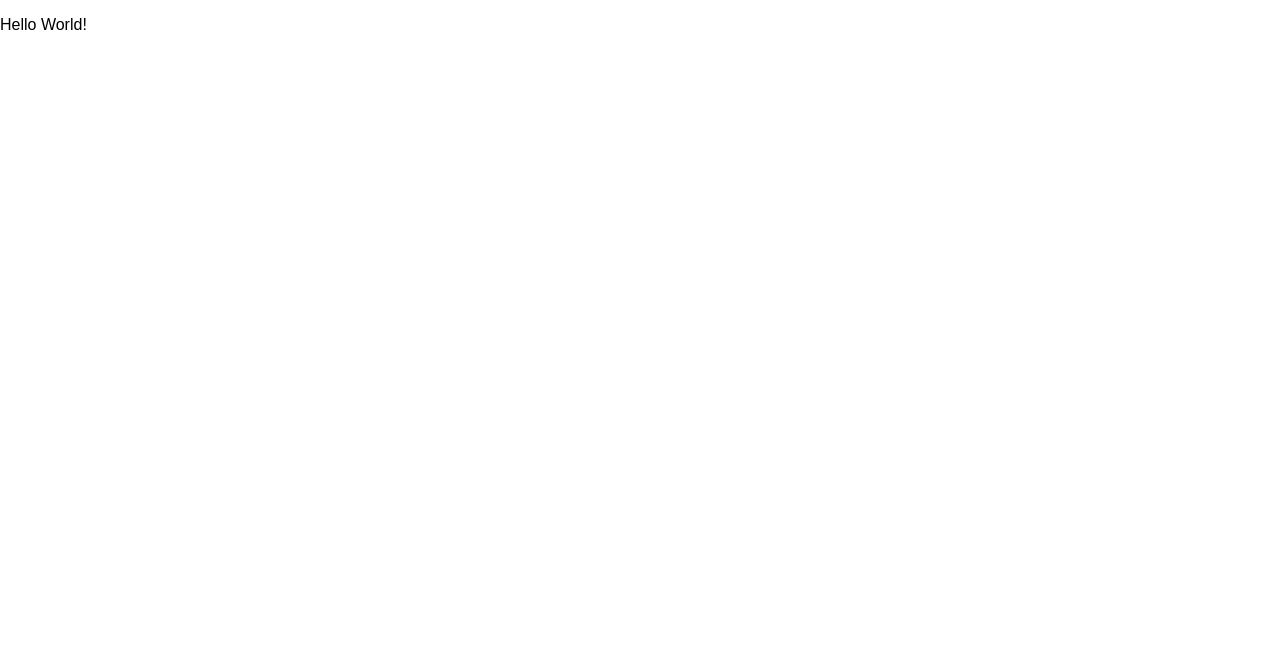
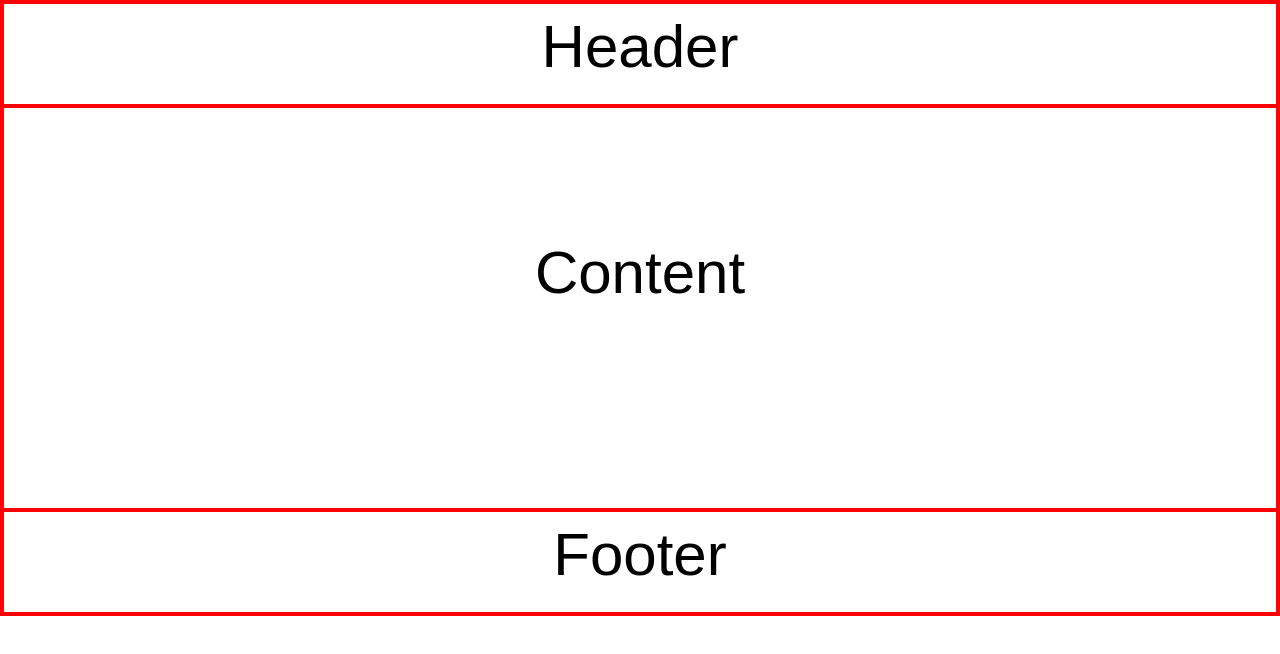
Before and after one commit to BradDHuang/React_basics_and_projects, a React (Create React App) app in the folder bradapp/: page / in a window 1280 px wide. Shown: the top 654 px of the page. Built offline with nearby package versions, Linux system fonts and the light colour scheme.

Commit message:
A simple web layout with css.

```diff
--- a/bradapp/src/App.js
+++ b/bradapp/src/App.js
@@ -2,7 +2,7 @@ import React, { Component } from 'react';
 // import logo from './logo.svg';
 import './App.css';
 // eslint-disable-next-line
-import Table from "./Table.js";
+// import Table from "./Table.js";
 // import Tr from "./Tr.js";
 // import Td from "./Td.js";
 
@@ -76,6 +76,7 @@ class App extends Component {
 }
 */
 
+/*
 // import React, {Component} from 'react';
 import Text from './Text.js';
 
@@ -96,5 +97,22 @@ class App extends Component {
     );
   }
 }
+*/
+
+import Header from "./layout/Header.js";
+import Footer from "./layout/Footer.js";
+import Content from "./layout/Content.js";
+
+class App extends Component {
+  render() {
+    return (
+      <div>
+        {<Header h="Header"/>}
+        {<Content c="Content"/>}
+        {<Footer f="Footer"/>}
+      </div>
+    );
+  };
+}
 
 export default App;
--- /dev/null
+++ b/bradapp/src/layout/Content.css
@@ -0,0 +1,13 @@
+
+.content {
+    /*top: 150px;*/
+    height: 400px;
+    font-size: 60px;
+    /*display: table-cell;*/
+    /*vertical-align: middle;*/
+    text-align: center;
+    line-height: 330px;
+    border-style: solid;
+    border-color: red;
+    border-width: 2px 4px 2px 4px;
+}
--- /dev/null
+++ b/bradapp/src/layout/Content.js
@@ -0,0 +1,14 @@
+
+import './Content.css';
+
+import React, {Component} from "react";
+
+class Content extends Component {
+    render() {
+        return (
+            <div className="content">{this.props.c}</div>
+        );
+    }
+}
+
+export default Content;
--- /dev/null
+++ b/bradapp/src/layout/Footer.css
@@ -0,0 +1,11 @@
+
+.footer {
+    /*top: 500px;*/
+    height: 100px;
+    font-size: 60px;
+    line-height: 85px;
+    text-align: center;
+    border-style: solid;
+    border-color: red;
+    border-width: 2px 4px 4px 4px;
+}
--- /dev/null
+++ b/bradapp/src/layout/Footer.js
@@ -0,0 +1,14 @@
+
+import './Footer.css';
+
+import React, {Component} from "react";
+
+class Footer extends Component {
+    render() {
+        return (
+            <div className="footer">{this.props.f}</div>
+        );
+    }
+}
+
+export default Footer;
--- /dev/null
+++ b/bradapp/src/layout/Header.css
@@ -0,0 +1,10 @@
+
+.header {
+    height: 100px;
+    font-size: 60px;
+    line-height: 85px;
+    text-align: center;
+    border-style: solid;
+    border-color: red;
+    border-width: 4px 4px 2px 4px;
+}
--- /dev/null
+++ b/bradapp/src/layout/Header.js
@@ -0,0 +1,14 @@
+
+import './Header.css';
+
+import React, {Component} from "react";
+
+class Header extends Component {
+    render() {
+        return (
+            <div className="header">{this.props.h}</div>
+        );
+    }
+}
+
+export default Header;
```
Also changed, not shown: bradapp/basics_notes.txt, bradapp/css_notes.txt (added).
